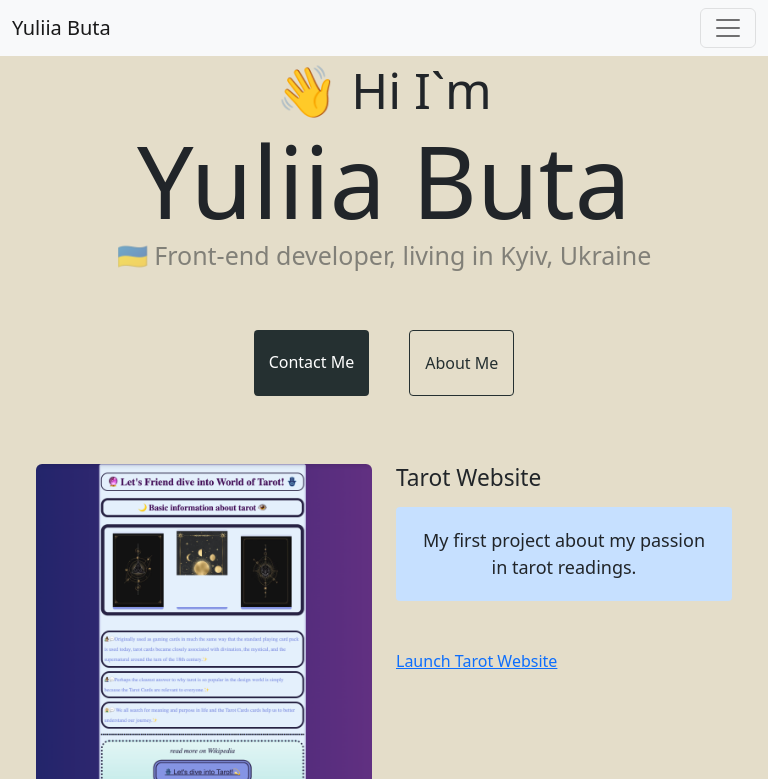
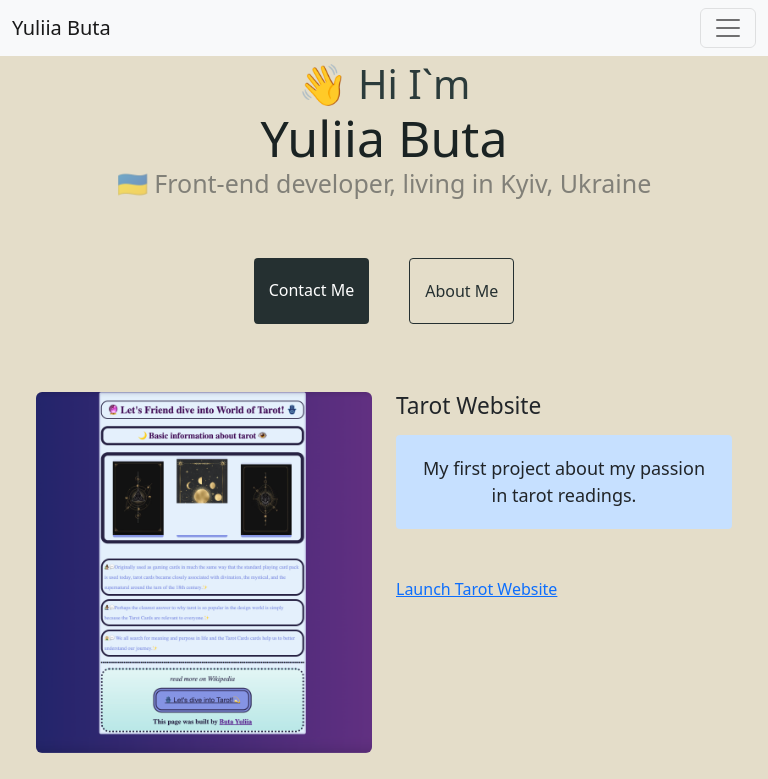
Before and after one commit to ButaYulia/responsiveWeek4, a plain HTML site: page index.html in a window 768 px wide. Shown: the top 779 px of the page. Drawn offline with nearby package versions, Linux system fonts and the light colour scheme.

Commit message:
final5week

```diff
--- a/index.html
+++ b/index.html
@@ -6,12 +6,62 @@
   <meta http-equiv="X-UA-Compatible" content="IE=edge" />
   <meta name="viewport" content="width=device-width, initial-scale=1.0" />
   <title>Yuliia Buta</title>
+  <style>
+    title {
+      text-align: center;
+    }
+  </style>
   <link href="https://cdn.jsdelivr.net/npm/bootstrap@5.2.3/dist/css/bootstrap.min.css" rel="stylesheet"
     integrity="sha384-rbsA2VBKQhggwzxH7pPCaAqO46MgnOM80zW1RWuH61DGLwZJEdK2Kadq2F9CUG65" crossorigin="anonymous" />
   <link rel="stylesheet" href="style.css" />
 </head>
 
 <body>
+  <style>
+    @media (max-width: 900px) {
+      h1 {
+        font-size: 50px;
+        text-align: center;
+        color: #1a2323;
+      }
+
+      h2 {
+        font-size: 40px;
+        text-align: center;
+        color: #2b3b3b;
+      }
+
+      img {
+        width: max-content;
+      }
+
+      .footer {
+        display: none;
+      }
+    }
+
+    @media (min-width: 700px) {
+      h1 {
+        font-size: 50px;
+        text-align: center;
+        color: #1a2323;
+      }
+
+      h2 {
+        font-size: 40px;
+        text-align: center;
+        color: #2b3b3b;
+      }
+
+      img {
+        width: min-content;
+      }
+
+      .footer {
+        display: none;
+      }
+    }
+  </style>
   <nav class="navbar navbar-expand-lg navbar-light bg-light fixed-top">
     <div class="container-fluid">
       <a class="navbar-brand" href="index.html">Yuliia Buta</a>
```
